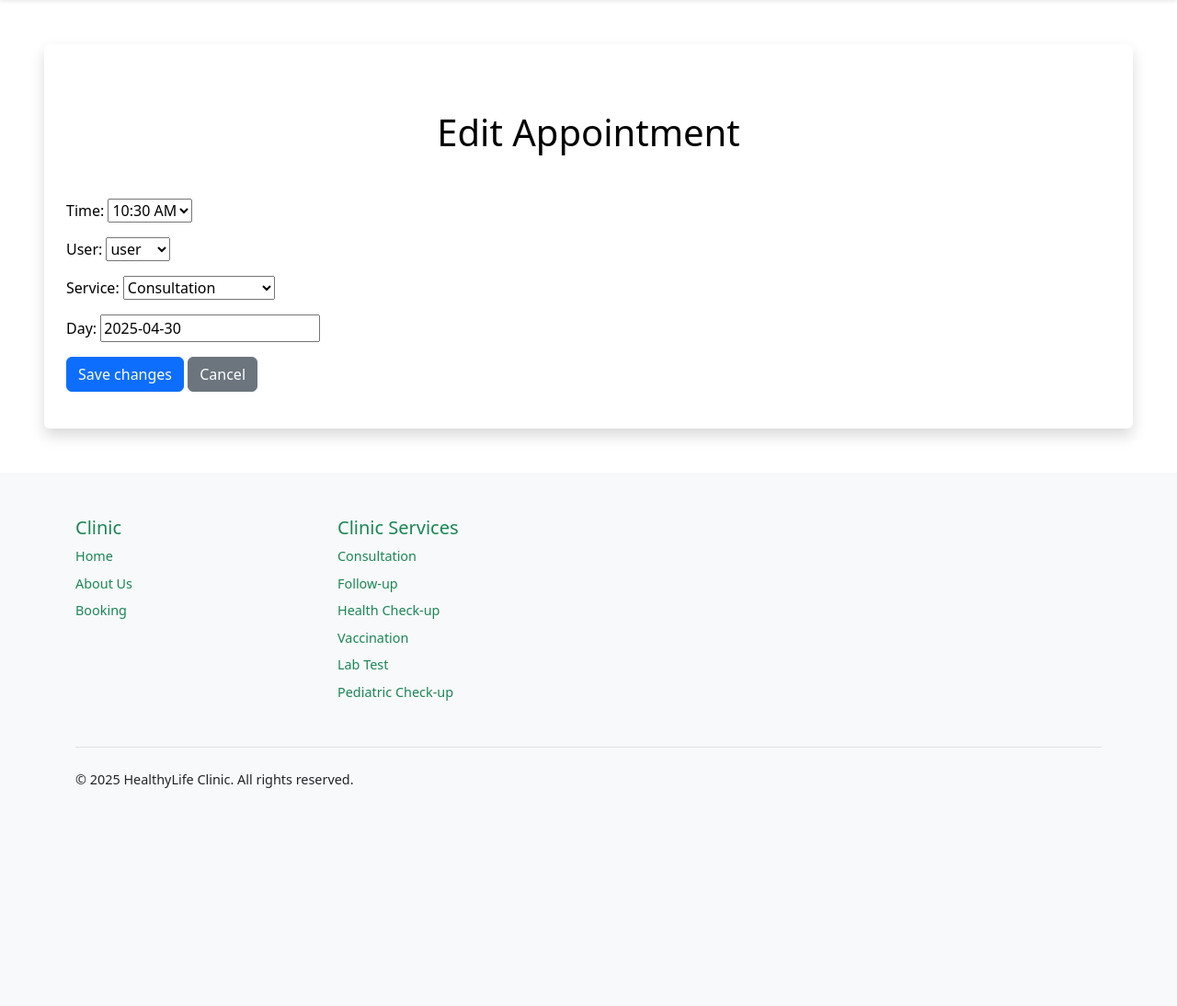
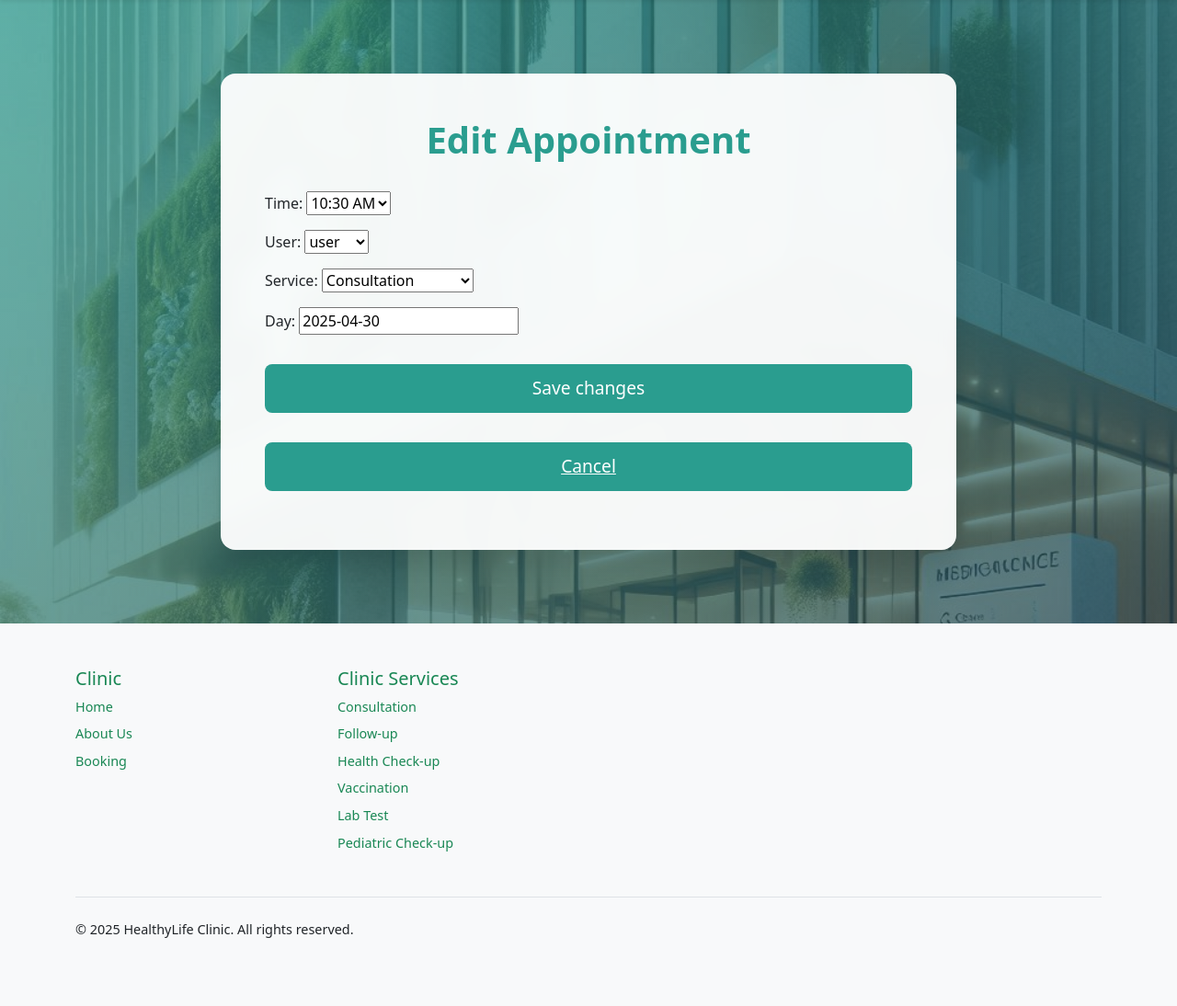
Before and after one commit to Deek2G/Healthy-Life-Clinic-Booking-System, a Django app: page /edit_appointment/46/ in a window 1280 px wide. Shown: the part 62-1156 px from the top of the page at 92% size. Before the commit the page ends 919 px from the top, so only its background shows below. Run offline with Django 4.2, Linux system fonts and the light colour scheme; a user stored in the database is signed in; data comes from the database, SQL or seed files in the repository; both versions use the stored data as it was after the commit; parts of the project's set-up code (start-up, migrations or seed data) failed here and were passed over; some libraries are stand-ins or nearby versions.

Commit message:
edit appointment update

```diff
--- a/Clinic-Booking-System-main/booking/clinic/booking/templates/edit_appointment.html
+++ b/Clinic-Booking-System-main/booking/clinic/booking/templates/edit_appointment.html
@@ -1,27 +1,163 @@
 <title>Edit Appointment</title>
 {% extends 'layout.html' %}
 {% load static %}
+
+{% block head %}
+<style>
+    :root {
+        --primary-color: #2A9D8F;
+        --secondary-color: #264653;
+        --accent-color: #E9C46A;
+        --text-dark: #2B2D42;
+        --text-light: #EDF2F4;
+    }
+
+    body {
+        background: linear-gradient(
+            to bottom right,
+            rgba(42, 157, 143, 0.7),
+            rgba(38, 70, 83, 0.7)
+        ), url('{% static "images/medical-bg.jpg" %}');
+        background-size: cover;
+        background-position: center;
+        background-attachment: fixed;
+        margin: 0;
+        padding: 0;
+    }
+
+    .booking-panel {
+        background: rgba(255, 255, 255, 0.95);
+        padding: 3rem;
+        border-radius: 1rem;
+        box-shadow: 0 15px 25px rgba(0, 0, 0, 0.1);
+        backdrop-filter: blur(10px);
+        animation: fadeInUp 0.8s ease forwards;
+        margin: 5rem auto;
+        max-width: 800px;
+    }
+
+    .booking-panel h1 {
+        text-align: center;
+        color: var(--primary-color);
+        font-weight: 700;
+        margin-bottom: 2rem;
+    }
+
+    .booking-panel h3 {
+        color: var(--secondary-color);
+        font-weight: 600;
+        margin-top: 1.5rem;
+    }
+
+    .form-select, .form-control {
+        font-size: 1.2rem;
+        padding: 0.75rem;
+        border-radius: 0.5rem;
+        border: 1px solid #ddd;
+        width: 100%;
+        margin-bottom: 1.5rem;
+        background-color: #fff;
+        color: #333;
+    }
+
+    .form-select:focus, .form-control:focus {
+        border-color: var(--primary-color);
+        box-shadow: 0 0 5px rgba(42, 157, 143, 0.5);
+        outline: none;
+    }
+
+    .custom-btn {
+        background-color: var(--primary-color) !important;
+        border: none !important;
+        color: white !important;
+        font-size: 1.2rem;
+        padding: 0.75rem 1.5rem;
+        border-radius: 0.5rem;
+        transition: all 0.3s ease;
+        display: flex;
+        align-items: center;
+        justify-content: center;
+        width: 100%;
+        margin-top: 2rem;
+    }
+
+    .custom-btn:hover {
+        background-color: #238b7e !important;
+        color: #ffffff !important;
+        transform: translateY(-2px);
+        box-shadow: 0 8px 16px rgba(42, 157, 143, 0.3);
+    }
+
+    .spinner-border,
+    .loading-text {
+        display: none;
+    }
+
+    .spinner-border {
+        width: 1.3rem;
+        height: 1.3rem;
+        border-width: 0.15em;
+    }
+
+    @keyframes fadeInUp {
+        0% {
+            transform: translateY(40px);
+            opacity: 0;
+        }
+        100% {
+            transform: translateY(0);
+            opacity: 1;
+        }
+    }
+</style>
+{% endblock %}
+
 {% block body %}
+{% if user.is_authenticated and user.is_staff %}
+<div class="booking-panel">
+    <h1>Edit Appointment</h1>
 
-{% if user.is_authenticated and user.is_staff %}
-
-<div class="shadow p-4 mb-5 bg-body bg-body rounded text-black  m-5">
-    <h1 class="text-center mt-5 mb-5">Edit Appointment</h1>
     <form method="post">
         {% csrf_token %}
-        {{ form.as_p }}
-        <button type="submit" class="btn btn-primary">Save changes</button>
-        <a href="{% url 'staffPanel' %}" class="btn btn-secondary">Cancel</a>
+        {{ form.as_p }} <!-- Render form fields automatically -->
+
+        <div class="text-center">
+            <button type="submit" class="custom-btn">
+                <span class="button-text">Save changes</span>
+                <span class="spinner-border spinner-border-sm ms-2" role="status" aria-hidden="true"></span>
+                <span class="loading-text ms-2">Loading...</span>
+            </button>
+            <a href="{% url 'staffPanel' %}" class="custom-btn">Cancel</a>
+        </div>
     </form>
 </div>
 
+<script>
+    document.getElementById('myButton').addEventListener('click', function () {
+        var buttonText = this.querySelector('.button-text');
+        var spinner = this.querySelector('.spinner-border');
+        var loadingText = this.querySelector('.loading-text');
+
+        buttonText.style.display = 'none';
+        spinner.style.display = 'inline-block';
+        loadingText.style.display = 'inline';
+    });
+
+    window.addEventListener('pageshow', function () {
+        var buttonText = document.querySelector('.button-text');
+        var spinner = document.querySelector('.spinner-border');
+        var loadingText = document.querySelector('.loading-text');
+
+        buttonText.style.display = 'inline';
+        spinner.style.display = 'none';
+        loadingText.style.display = 'none';
+    });
+</script>
+
 {% else %}
-
-<div class="shadow p-4 mb-5 bg-body bg-body rounded text-black  m-5">
-  <h1 class="p-2  me-3">You are not admin</h1>
-  <a href="{% url 'login' %}" class="btn btn-primary text-white">Sign in</a>
+<div class="booking-panel">
+    <h1>You Are Not Authorized!</h1>
+    <a href="{% url 'login' %}" class="custom-btn">Sign in</a>
 </div>
-
 {% endif %}
-
 {% endblock %}
--- a/Clinic-Booking-System-main/booking/clinic/booking/templates/index.html
+++ b/Clinic-Booking-System-main/booking/clinic/booking/templates/index.html
@@ -146,7 +146,7 @@
     <div class="container">
         <div class="hero-content text-center">
             <h1 class="hero-title mb-4" aria-label="Welcome to HealthyLife Clinic">
-                Your Health, Our Priority
+                HealthyLife: Your Health, Our Priority
             </h1>
             <p class="hero-subtitle">
                 Experience modern healthcare with seamless online booking and expert care
```
Also changed, not shown: Clinic-Booking-System-main/booking/clinic/db.sqlite3.
